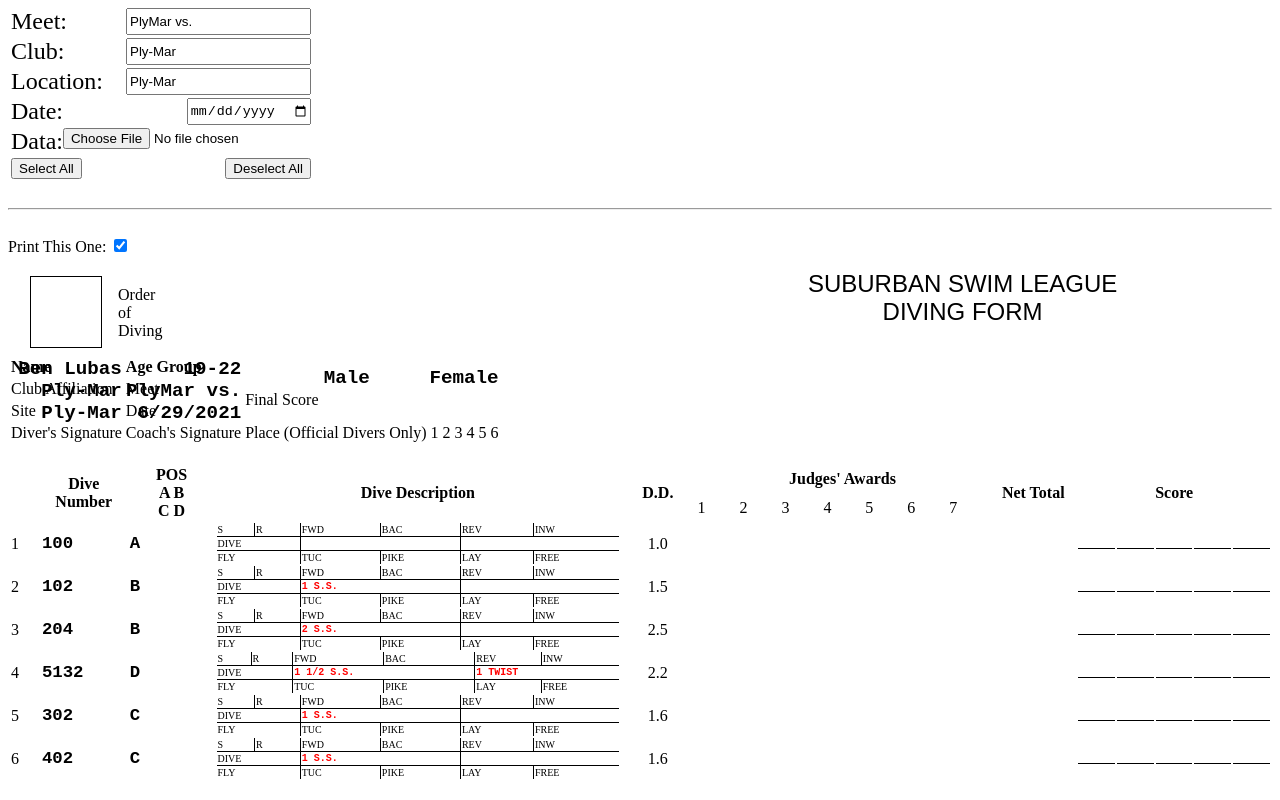
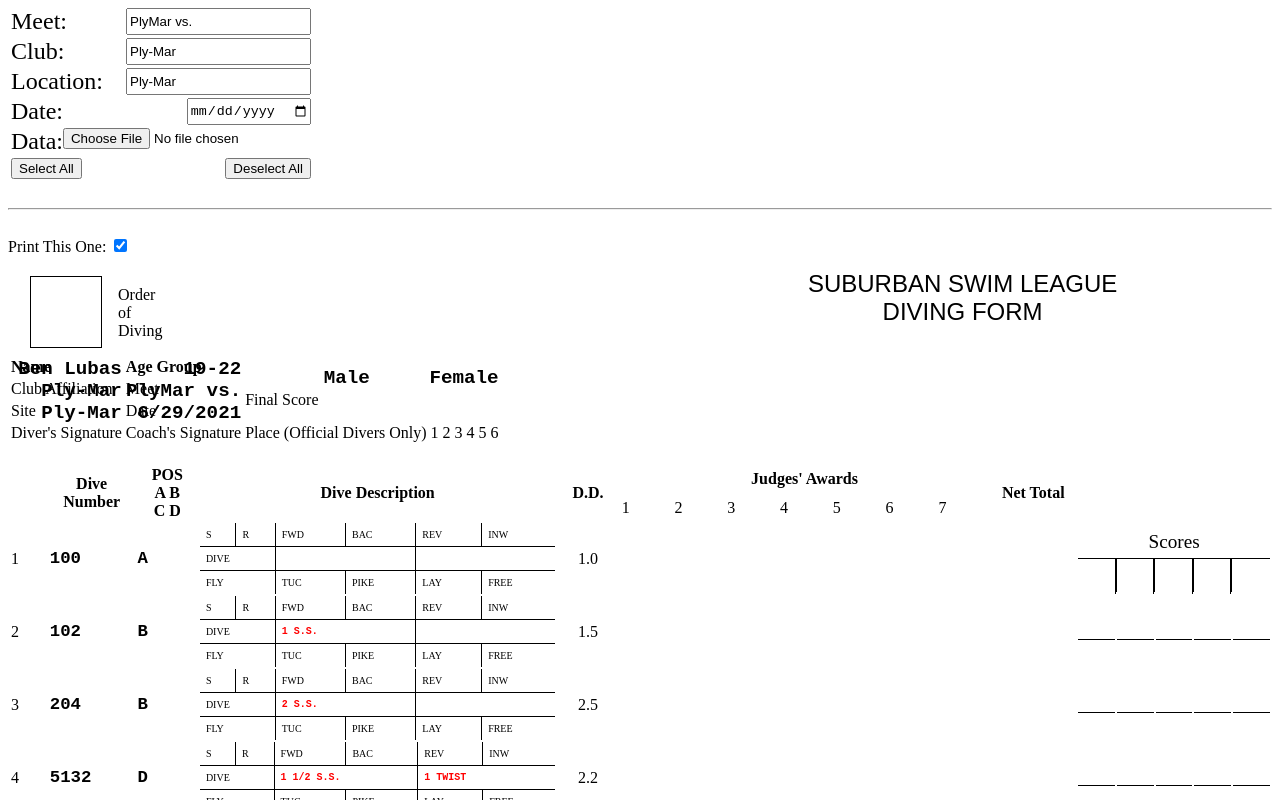
Before and after one commit to benlubas/diveSheets, a Svelte app: page / in a window 1280 px wide. Shown: the top 800 px of the page. Built offline with nearby package versions, Linux system fonts and the light colour scheme; the HTML template or start-up script is replaced by a standard one.

Commit message:
up to 8 dives now. Scores moved. Reformat top left and right of form

```diff
--- a/src/App.svelte
+++ b/src/App.svelte
@@ -24,6 +24,8 @@
       Dive_4: "5132D",
       Dive_5: "302C",
       Dive_6: "402C",
+      Dive_7: "402C",
+      Dive_8: "402C",
       Gender: "male",
       Name: "Ben Lubas",
       Official_Unofficial: "Unofficial",
@@ -47,8 +49,69 @@
   }
 
   let selectAll = true;
+</script>
 
-</script>
+<div id="top" class="hidePrint">
+  <div class="form-group">
+    <div class="input-group">
+      <span>Meet: </span>
+      <input type="text" bind:value={meetName} />
+    </div>
+
+    <div class="input-group">
+      <span>Club: </span>
+      <input type="text" bind:value={club} />
+    </div>
+
+    <div class="input-group">
+      <span>Location: </span>
+      <input type="text" bind:value={site} />
+    </div>
+
+    <div class="input-group">
+      <span>Date: </span>
+      <input type="date" bind:value={date} />
+    </div>
+
+    <div class="input-group">
+      <span>Data: </span>
+      <input type="file" on:change={parseData} />
+    </div>
+
+    <div class="input-group">
+      <input
+        type="button"
+        on:click={() => (selectAll = true)}
+        value="Select All"
+      />
+      <input
+        type="button"
+        on:click={() => (selectAll = false)}
+        value="Deselect All"
+      />
+    </div>
+  </div>
+
+  <Menu {names} />
+
+  <a href="#top">
+    <div class="scroll-top" />
+  </a>
+
+  <br />
+  <hr />
+  <br />
+</div>
+
+{#if data == undefined}
+  <DivingSheet {headerData} />
+{:else}
+  {#each data as row}
+    {#if row.Age_Group !== ""}
+      <DivingSheet print={selectAll} {headerData} {...row} />
+    {/if}
+  {/each}
+{/if}
 
 <style>
   .input-group {
@@ -99,63 +162,3 @@
     text-decoration: none;
   }
 </style>
-
-<div id="top" class="hidePrint">
-	<div class="form-group">
-		<div class="input-group">
-			<span>Meet: </span>
-			<input type="text" bind:value={meetName} />
-		</div>
-
-		<div class="input-group">
-			<span>Club: </span>
-			<input type="text" bind:value={club} />
-		</div>
-
-		<div class="input-group">
-			<span>Location: </span>
-			<input type="text" bind:value={site} />
-		</div>
-
-		<div class="input-group">
-			<span>Date: </span>
-			<input type="date" bind:value={date} />
-		</div>
-
-		<div class="input-group">
-			<span>Data: </span>
-			<input type="file" on:change={parseData} />
-		</div>
-
-		<div class="input-group">
-			<input
-				type="button"
-				on:click={() => (selectAll = true)}
-				value="Select All" />
-			<input
-				type="button"
-				on:click={() => (selectAll = false)}
-				value="Deselect All" />
-		</div>
-	</div>
-
-	<Menu {names} />
-
-	<a href="#top">
-		<div class="scroll-top" />
-	</a>
-
-	<br />
-	<hr />
-	<br />
-</div>
-
-{#if data == undefined}
-	<DivingSheet {headerData} />
-{:else}
-	{#each data as row}
-		{#if row.Age_Group !== ''}
-			<DivingSheet print={selectAll} {headerData} {...row} />
-		{/if}
-	{/each}
-{/if}
--- a/src/components/DiveTableHead.svelte
+++ b/src/components/DiveTableHead.svelte
@@ -1,21 +1,20 @@
 <script>
-
 </script>
 
 <thead>
   <tr>
-    <th rowspan="2"></th>
+    <th id="num" rowspan="2" />
     <th rowspan="2">Dive Number</th>
-    <th rowspan="2">POS<br>A B <br>C D</th>
-    <th rowspan="2">Dive Description</th>
+    <th id="pos" rowspan="2">POS<br />A B <br />C D</th>
+    <th id="desc" rowspan="2">Dive Description</th>
     <th rowspan="2">D.D.</th>
     <th colspan="7">Judges' Awards</th>
     <th rowspan="2">Net Total</th>
-    <th id='score' colspan="5" rowspan="2">Score</th>
+    <th id="score" colspan="5" rowspan="2" />
   </tr>
   <tr>
-    <td class='center-txt'>1</td>
-    <td class='center-txt'>2</td>
+    <td class="center-txt">1</td>
+    <td class="center-txt">2</td>
     <td class="center-txt">3</td>
     <td class="center-txt">4</td>
     <td class="center-txt">5</td>
@@ -25,7 +24,18 @@
 </thead>
 
 <style>
+  #num {
+    width: 3%;
+    border: none;
+  }
+  #pos {
+    width: 5%;
+  }
+  #desc {
+    width: 29%;
+  }
   #score {
     width: 15%;
+    border: none;
   }
 </style>
--- a/src/components/DiveTableRow.svelte
+++ b/src/components/DiveTableRow.svelte
@@ -3,6 +3,7 @@
 
   export let row = 1;
   export let numberPos;
+  export let firstRow;
 
   let numbers;
   let numbersDisp;
@@ -16,22 +17,156 @@
   const reset = () => {
     numbersDisp = numberPos.substring(0, numberPos.length - 1);
     pos = numberPos.charAt(numberPos.length - 1).toUpperCase();
-    dd = (numbersDisp + pos) === '' ? "" : ddTable[(numbersDisp + pos)];
-  }
+    dd = numbersDisp + pos === "" ? "" : ddTable[numbersDisp + pos];
+  };
 
   $: numbersDisp = numberPos.substring(0, numberPos.length - 1);
   $: pos = numberPos.charAt(numberPos.length - 1).toUpperCase();
 
   $: pos = pos.toUpperCase();
 
-  $: dd = (numbersDisp + pos) === '' ? "" : ddTable[(numbersDisp + pos)];
+  $: dd = numbersDisp + pos === "" ? "" : ddTable[numbersDisp + pos];
   $: twister = numbersDisp[0] === "5";
   $: numbers = twister ? numbersDisp.substring(1) : numbersDisp;
-
-
 </script>
 
+<tbody class="table-row">
+  <tr>
+    <td title="Reset Dive" on:click={reset} id="number" rowspan="3">{row}</td>
+    <td
+      contenteditable
+      bind:innerHTML={numbersDisp}
+      id="diveNumbers"
+      class="tg-0lax answer"
+      rowspan="3"
+    >
+      {(twister ? "5" : "") + numbers}
+    </td>
+    <td
+      contenteditable
+      bind:innerHTML={pos}
+      id="pos"
+      class="tg-0lax answer"
+      rowspan="3">{pos}</td
+    >
+    <td id="description" rowspan="3" class="tg-0lax">
+      <table class="innerTable table">
+        <tr>
+          <td>S</td>
+          <td>R</td>
+          <td class:circle={numbers[0] === "1"}>FWD</td>
+          <td class:circle={numbers[0] === "2"}>BAC</td>
+          <td class:circle={numbers[0] === "3"}>REV</td>
+          <td class:circle={numbers[0] === "4"}>INW</td>
+        </tr>
+        <tr>
+          <td
+            class:circle={(!twister && numbers[2] === "1") ||
+              numbers[1] === "1"}
+            colspan="2">DIVE</td
+          >
+          <td class="answer" colspan="2">
+            {#if twister}
+              {numbers[1] >= 2
+                ? `${Math.floor(parseInt(numbers[1]) / 2)}
+                ${parseInt(numbers[1]) % 2 === 1 ? "1/2" : ""} S.S.`
+                : ""}
+            {:else}
+              {numbers[2] >= 2
+                ? `${Math.floor(parseInt(numbers[2]) / 2)}
+                ${parseInt(numbers[2]) % 2 === 1 ? "1/2" : ""} S.S.`
+                : ""}
+            {/if}
+          </td>
+          <td class="answer" colspan="2">
+            {twister
+              ? `${
+                  Math.floor(parseInt(numbers[2]) / 2) !== 0
+                    ? Math.floor(parseInt(numbers[2]) / 2)
+                    : ""
+                }
+              ${parseInt(numbers[2]) % 2 === 1 ? "1/2" : ""} TWIST`
+              : ""}
+          </td>
+        </tr>
+        <tr>
+          <td class="col20" colspan="2">FLY</td>
+          <td class="col20" class:circle={pos === "C"}>TUC</td>
+          <td class="col20" class:circle={pos === "B"}>PIKE</td>
+          <td class="col20" class:circle={pos === "A"}>LAY</td>
+          <td class="col20" class:circle={pos === "D"}>FREE</td>
+        </tr>
+      </table>
+    </td>
+    <td contenteditable bind:innerHTML={dd} id="dd" class="tg-0lax" rowspan="3">
+      {dd}
+    </td>
+    <td id="award1" class="tg-0lax" rowspan="3" />
+    <td id="award2" class="tg-0lax" rowspan="3" />
+    <td id="award3" class="tg-0lax" rowspan="3" />
+    <td id="award4" class="tg-0lax" rowspan="3" />
+    <td id="award5" class="tg-0lax" rowspan="3" />
+    <td id="award6" class="tg-0lax" rowspan="3" />
+    <td id="award7" class="tg-0lax" rowspan="3" />
+    <td id="netTotal" class="tg-0lax" rowspan="3" />
+
+    {#if firstRow}
+      <td colspan="5" class="table-housing">
+        <table class="scoresTable table">
+          <tr>
+            <td id="score" colspan="5">Scores</td>
+          </tr>
+          <tr>
+            <td id="score1" class="tg-0lax invis">1 </td>
+            <td id="score2" class="tg-0lax invis">1 </td>
+            <td id="score3" class="tg-0lax invis">1 </td>
+            <td id="score4" class="tg-0lax invis">1 </td>
+            <td id="score5" class="tg-0lax invis">1 </td>
+          </tr>
+        </table>
+      </td>
+    {:else}
+      <td id="score1" class="tg-0lax score" rowspan="3" />
+      <td id="score2" class="tg-0lax score" rowspan="3" />
+      <td id="score3" class="tg-0lax score" rowspan="3" />
+      <td id="score4" class="tg-0lax score" rowspan="3" />
+      <td id="score5" class="tg-0lax score" rowspan="3" />
+    {/if}
+  </tr>
+</tbody>
+
 <style>
+  .invis {
+    visibility: hidden;
+    position: relative;
+    width: 20%;
+    overflow: visible;
+  }
+
+  .invis::after {
+    content: "";
+    position: absolute;
+    top: 0px;
+    left: -2px;
+    width: 1px;
+    height: calc(100% + 2px);
+    background: black;
+    visibility: visible;
+  }
+  .invis:first-child::after {
+    visibility: hidden;
+  }
+
+  .table-housing {
+    padding: 0px;
+  }
+  #score {
+    box-sizing: border-box;
+    padding: 0px;
+    margin: 0px;
+    text-align: center;
+    font-size: larger;
+  }
   .answer {
     font-size: 13pt;
     font-family: "Courier New", Courier, monospace;
@@ -42,11 +177,40 @@
     color: red;
   }
 
-  .innerTable {
+  .innerTable,
+  .scoresTable {
     padding: 0;
+    margin: 0;
     width: 100%;
+    height: 100%;
+    box-sizing: border-box;
   }
 
+  .innerTable td {
+    font-size: 10px;
+    line-height: normal;
+    padding: 6px;
+  }
+
+  .innerTable tr {
+    height: 33.33%;
+  }
+
+  .scoresTable td {
+    padding: 0px;
+  }
+
+  .scoresTable tr {
+    height: 100%;
+    line-height: 33px;
+  }
+
+  #description,
+  .table-housing {
+    position: relative;
+    padding: 0px;
+    margin: 0px;
+  }
   .table {
     border-collapse: collapse;
   }
@@ -66,28 +230,12 @@
     border-right: none;
   }
 
-  .innerTable td {
-    font-size: 10px;
-    line-height: normal;
-  }
-
-  .innerTable tr {
-    height: 33.33%;
-  }
-
-  #description {
-    position: relative;
-    padding: 0px;
-    margin: 0px;
-  }
-
-  #diveNumbers,
-  #pos {
+  #diveNumbers {
     width: 7%;
   }
 
   #dd {
-    width: 6%;
+    width: 5%;
     text-align: center;
   }
 
@@ -113,64 +261,3 @@
     left: 0;
   }
 </style>
-
-<tbody class="table-row">
-  <tr>
-    <td title="Reset Dive" on:click={reset} id="number" rowspan="3">{row}</td>
-    <td contenteditable bind:innerHTML={numbersDisp} id="diveNumbers" class="tg-0lax answer" rowspan="3">
-      {(twister ? '5' : '') + numbers}
-    </td>
-    <td contenteditable bind:innerHTML={pos} id="pos" class="tg-0lax answer" rowspan="3">{pos}</td>
-    <td id="description" rowspan="3" class="tg-0lax">
-      <table class="innerTable table">
-        <tr>
-          <td>S</td>
-          <td>R</td>
-          <td class:circle={numbers[0] === '1'}>FWD</td>
-          <td class:circle={numbers[0] === '2'}>BAC</td>
-          <td class:circle={numbers[0] === '3'}>REV</td>
-          <td class:circle={numbers[0] === '4'}>INW</td>
-        </tr>
-        <tr>
-          <td class:circle={!twister && numbers[2] === '1' || numbers[1] === '1' } colspan="2">DIVE</td>
-          <td class="answer" colspan="2">
-            {#if twister}
-              {numbers[1] >= 2 ? `${Math.floor(parseInt(numbers[1]) / 2)}
-                ${parseInt(numbers[1]) % 2 === 1 ? '1/2' : ''} S.S.` : ''}
-            {:else}
-              {numbers[2] >= 2 ? `${Math.floor(parseInt(numbers[2]) / 2)}
-                ${parseInt(numbers[2]) % 2 === 1 ? '1/2' : ''} S.S.` : ''}
-            {/if}
-          </td>
-          <td class="answer" colspan="2">
-            {twister ? `${Math.floor(parseInt(numbers[2]) / 2) !== 0 ? Math.floor(parseInt(numbers[2]) / 2) : ''}
-              ${parseInt(numbers[2]) % 2 === 1 ? '1/2' : ''} TWIST` : ''}
-          </td>
-        </tr>
-        <tr>
-          <td class="col20" colspan="2">FLY</td>
-          <td class="col20" class:circle={pos === 'C'}>TUC</td>
-          <td class="col20" class:circle={pos === 'B'}>PIKE</td>
-          <td class="col20" class:circle={pos === 'A'}>LAY</td>
-          <td class="col20" class:circle={pos === 'D'}>FREE</td>
-        </tr>
-      </table>
-    </td>
-    <td contenteditable bind:innerHTML={dd} id="dd" class="tg-0lax" rowspan="3">
-      {dd}
-    </td>
-    <td id="award1" class="tg-0lax" rowspan="3" />
-    <td id="award2" class="tg-0lax" rowspan="3" />
-    <td id="award3" class="tg-0lax" rowspan="3" />
-    <td id="award4" class="tg-0lax" rowspan="3" />
-    <td id="award5" class="tg-0lax" rowspan="3" />
-    <td id="award6" class="tg-0lax" rowspan="3" />
-    <td id="award7" class="tg-0lax" rowspan="3" />
-    <td id="netTotal" class="tg-0lax" rowspan="3" />
-    <td id="score1" class="tg-0lax score" rowspan="3" />
-    <td id="score2" class="tg-0lax score" rowspan="3" />
-    <td id="score3" class="tg-0lax score" rowspan="3" />
-    <td id="score4" class="tg-0lax score" rowspan="3" />
-    <td id="score5" class="tg-0lax score" rowspan="3" />
-  </tr>
-</tbody>
```
Also changed, not shown: src/components/DivingSheet.svelte (+22 -22 lines), 4 other files (tests, documents, lock files or other folders). Lines whose indentation alone changed are shown as unchanged.
